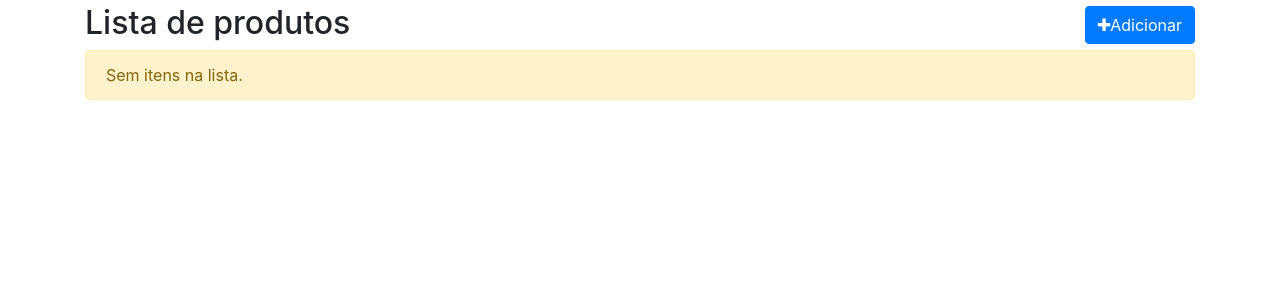
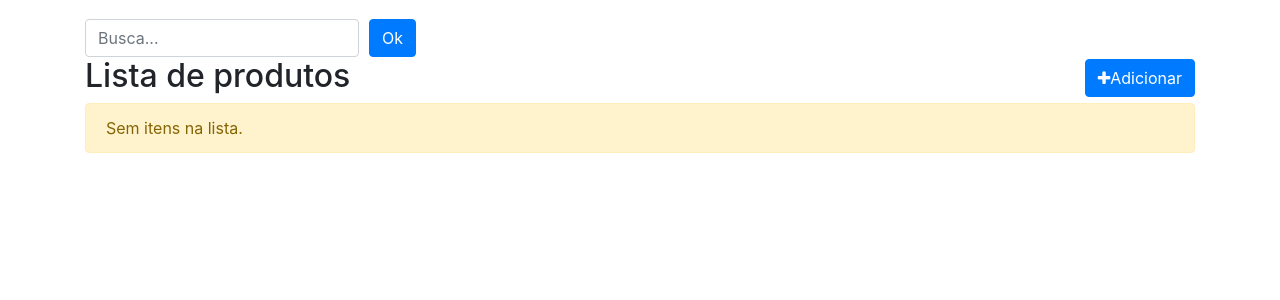
Before and after one commit to lucvsbraga/sistemaEstoque, a Django app: template projeto/produto/templates/produto_list.html in a window 1280 px wide. Shown: the part 56-356 px from the top of the page. Run offline with Django 3.2, Linux system fonts and the light colour scheme; the template is opened without the code that fills it, so the values that code supplies are empty; some libraries are stand-ins or nearby versions.

Commit message:
Campo de busca

```diff
--- a/projeto/core/static/css/style.css
+++ b/projeto/core/static/css/style.css
@@ -1,5 +1,5 @@
 body {
-    margin-top: 60px;
+    margin-top: 75px;
 }
 
 .ok {
--- a/projeto/produto/templates/produto_list.html
+++ b/projeto/produto/templates/produto_list.html
@@ -1,7 +1,16 @@
 {% extends "base.html" %}
 
+{% block content %}
 
-{% block content %}
+<div class="row">
+    <div class="col-sm-6">
+        <form action="." method = "GET" class="form-inline" >
+            <input type="text" id="search" name="search" class="form-control" placeholder="Busca...">
+            <input type="submit" class="btn btn-primary" style="margin-left: 10px;" value="Ok">
+        </form>
+    </div>
+</div>
+
 <div class="page-header">
     <h2>Lista de produtos
         <span class="pull-right">
--- a/projeto/produto/views.py
+++ b/projeto/produto/views.py
@@ -8,6 +8,9 @@ from .forms import ProdutoForm
 def produto_list(request):
     template_name = 'produto_list.html'
     objects = Produto.objects.all()
+    search = request.GET.get('search')
+    if search:
+        objects = objects.filter(produto__icontains=search)
     context = {'object_list': objects}
     return render(request, template_name, context)
 
```
Also changed, not shown: projeto/core/templates/includes/nav.html (line endings or trailing spaces). Lines whose indentation alone changed are shown as unchanged.
